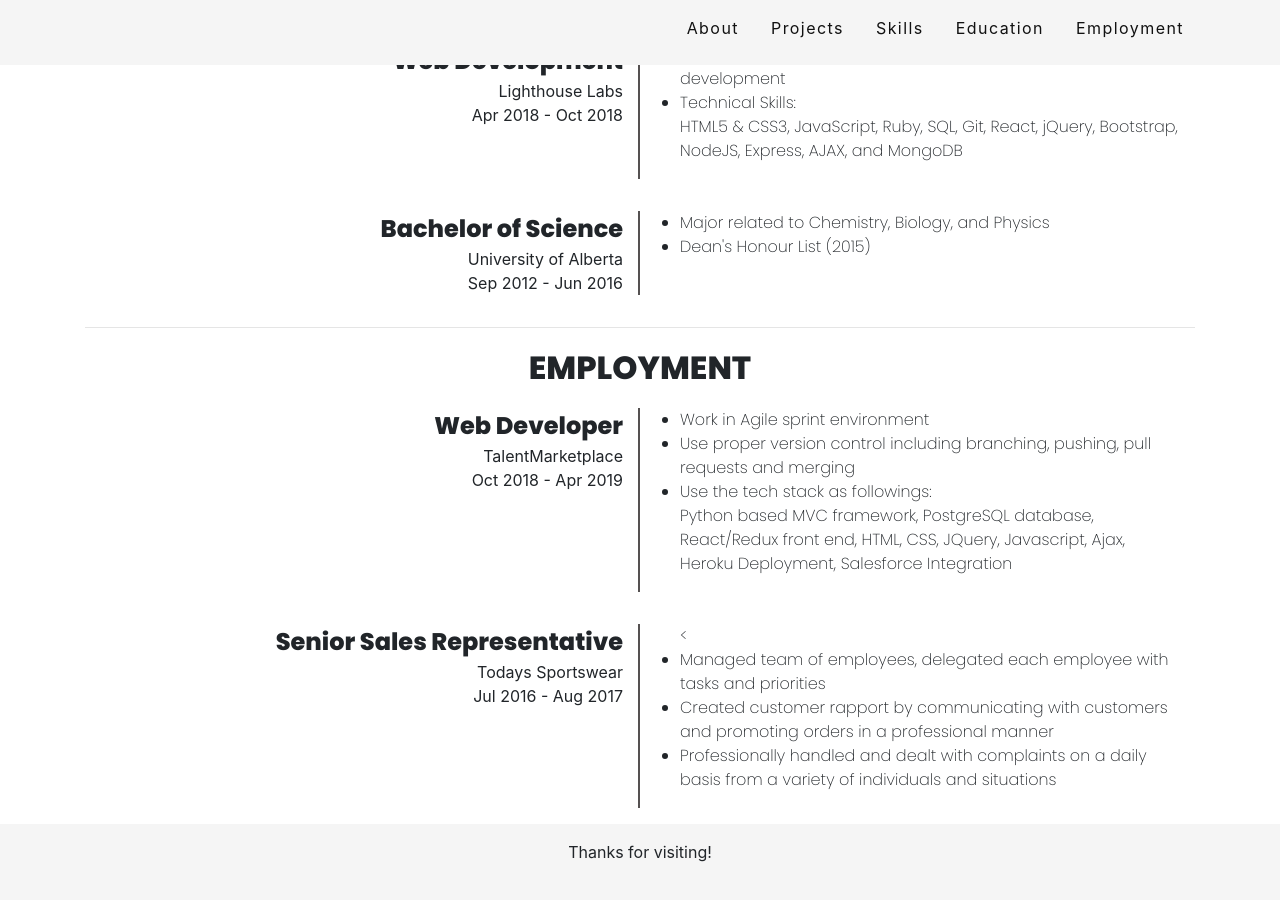
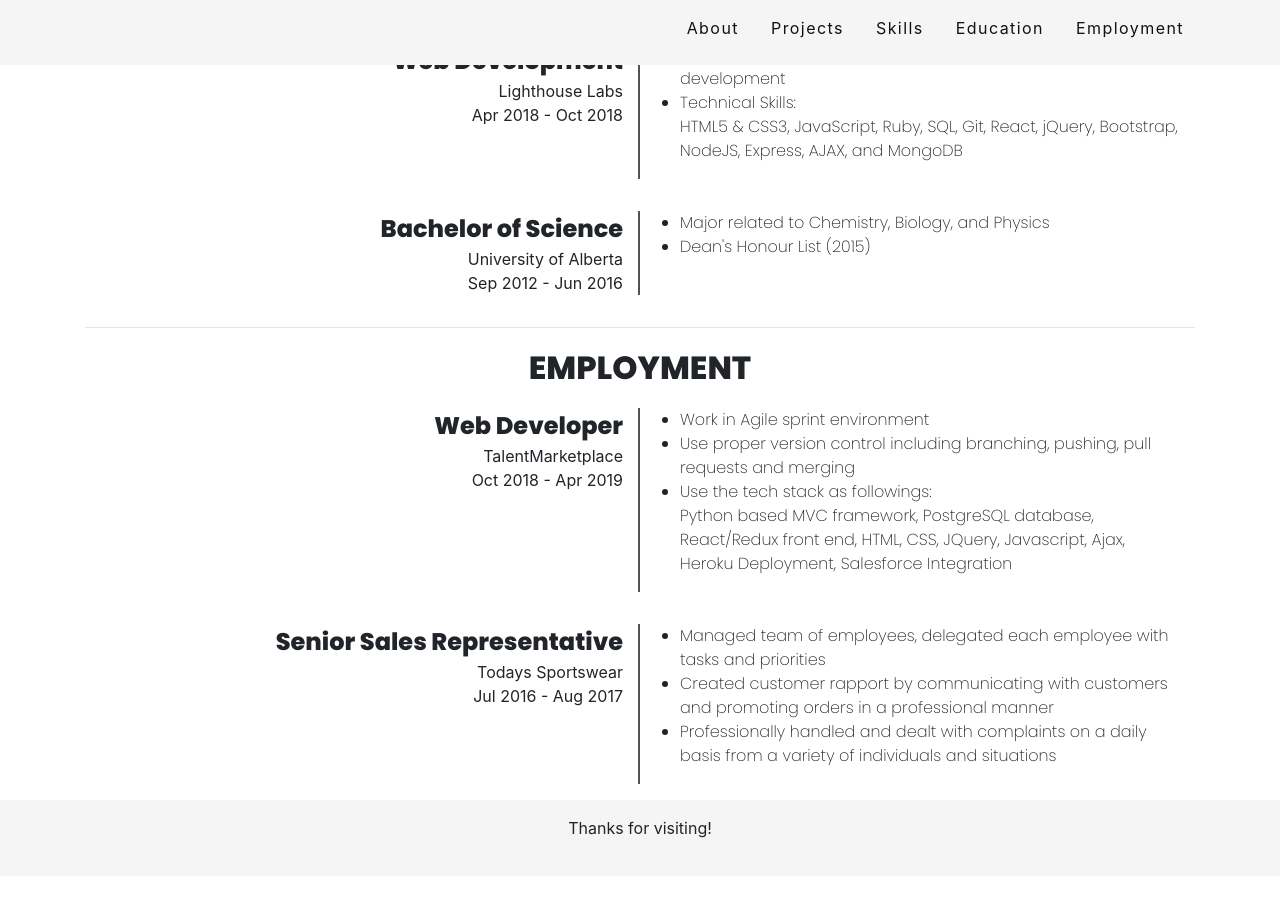
Before and after one commit to Thomassky28/Thomassky28.github.io, a Jekyll site: the page built from index.html, in a window 1280 px wide and 900 px high, scrolled down 3047 px. Built offline with Jekyll 4.4.1, drawn with Linux system fonts in a browser that asks for light colours; nearby versions of some CDN libraries; after the commit the page ends 3923 px from its top, so only the background shows below that.

Commit message:
modification

```diff
--- a/_includes/employment.html
+++ b/_includes/employment.html
@@ -49,7 +49,7 @@
           <section class='col-xl-6 col-lg-6 col-md-6 col-sm-6 col-12 job-description'>
 
             <ul>
-              <<!-- p>Communication and Interpersonal Skills</p> -->
+              <!-- p>Communication and Interpersonal Skills</p> -->
               <li> Managed team of employees, delegated each employee with tasks and priorities</li>
               <li> Created customer rapport by communicating with customers and promoting orders in a professional manner
               </li>
```
